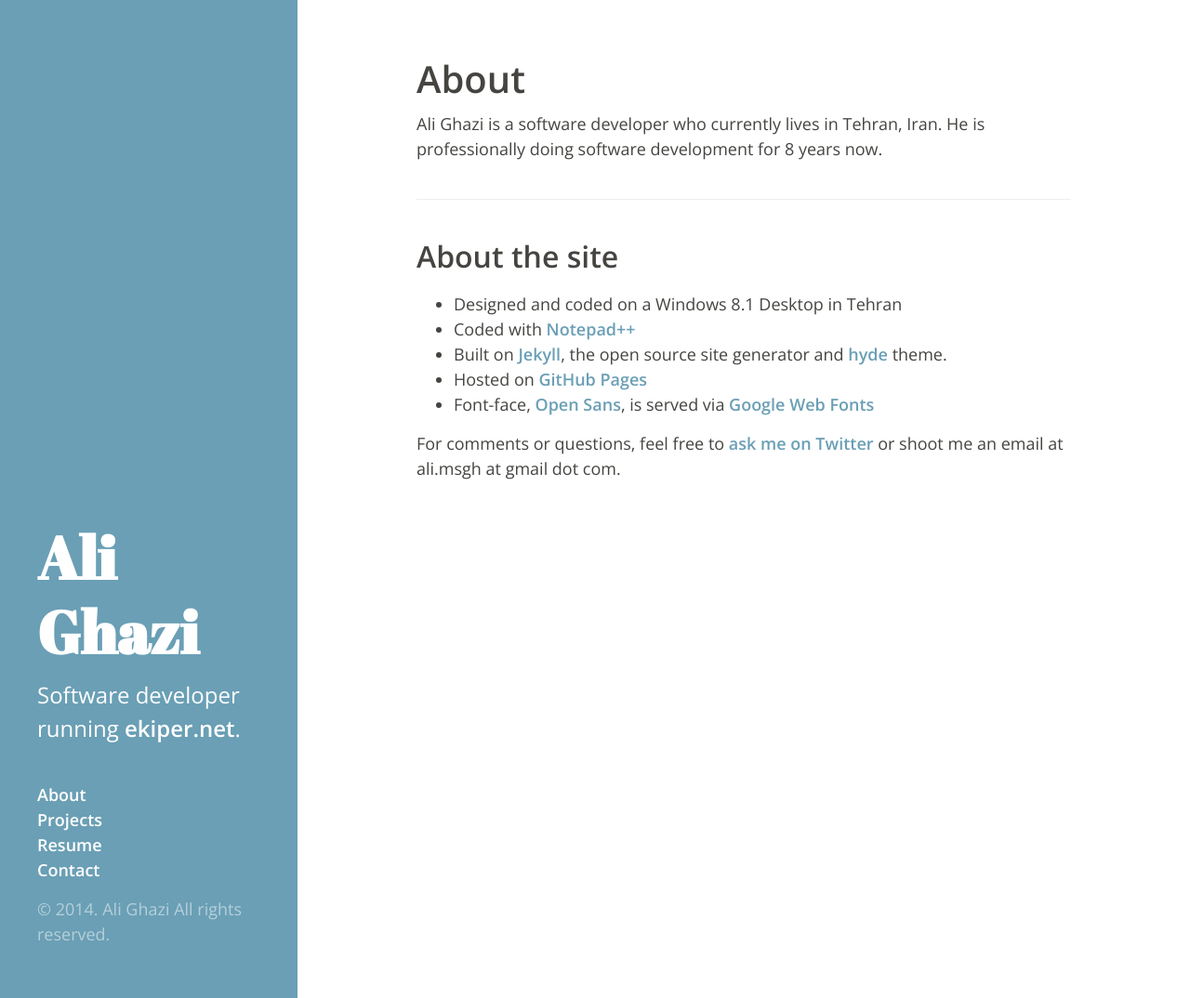
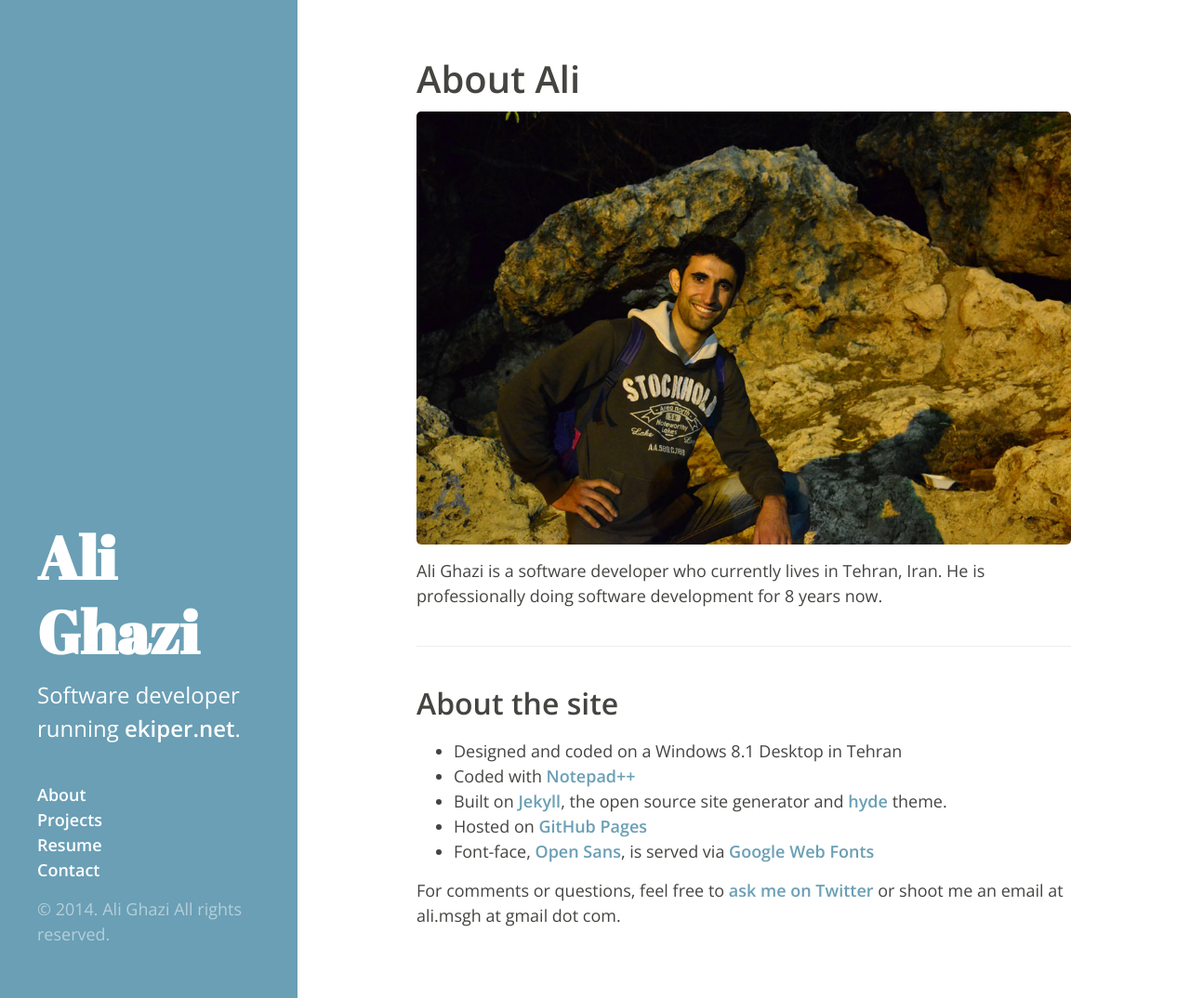
Before and after one commit to alighazi/alighazi.github.io, a Jekyll site: the page built from about.html, in a window 1280 px wide and 1074 px high. Shown: the whole window at 93% size. Built offline with Jekyll 4.4.1, drawn with Linux system fonts in a browser that asks for light colours; Markdown is read by kramdown in place of the engine named in the settings.

Commit message:
new about

```diff
--- a/about.html
+++ b/about.html
@@ -5,8 +5,8 @@ title: About
 
 <div class="page">
 
-  <h1 class="page-title">About</h1>
-
+  <h1 class="page-title">About Ali</h1>
+	<img src="\public\alighazi.jpg" alt="kharg island" style="width: 100%"/>
   <p>Ali Ghazi is a software developer who currently lives in Tehran, Iran. He is professionally doing software development for 8 years now.</p>
 
   <hr>
```
